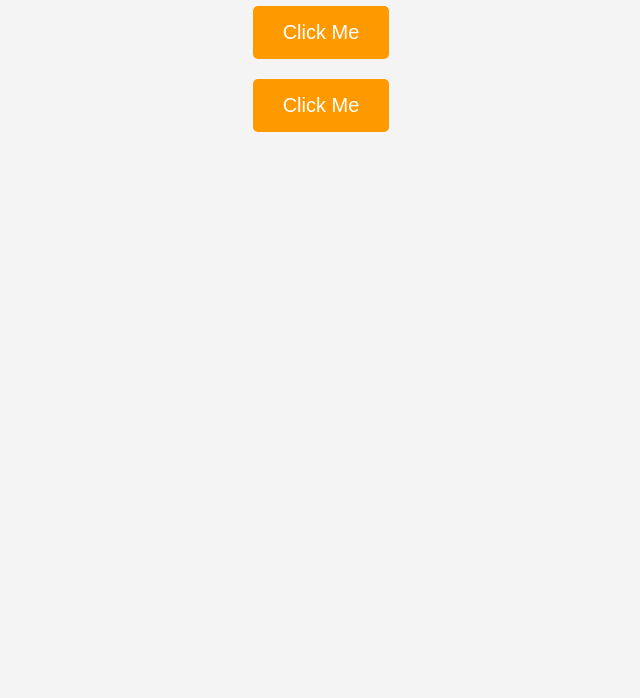
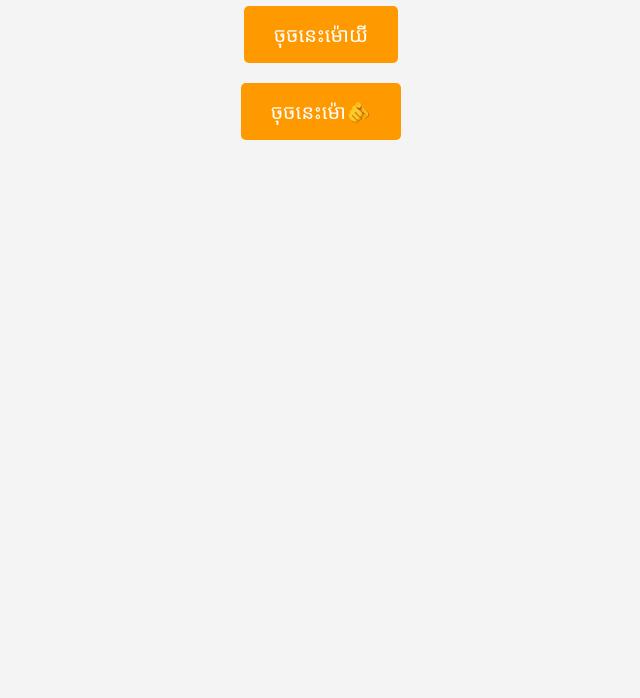
Before and after one commit to MenghourTheKing/KingEsEs, a plain HTML site: page index.html in a window 1280 px wide. Shown: the part 102-800 px from the top of the page, without its empty margins (319-959 px from the left). Drawn offline with Linux system fonts and the light colour scheme.

Commit message:
Update index.html

```diff
--- a/index.html
+++ b/index.html
@@ -33,8 +33,8 @@
 <body>
 
     <h1>Welcome</h1>
-    <button class="btn" onclick="window.location.href='monkey.html'">Click Me</button>
-    <button class="btn" onclick="window.location.href='monkey.html'">Click Me</button>
+    <button class="btn" onclick="window.location.href='monkey.html'">ចុចនេះម៉ោយី</button>
+    <button class="btn" onclick="window.location.href='monkey.html'">ចុចនេះម៉ោ🫵</button>
 
 </body>
 </html>
```
